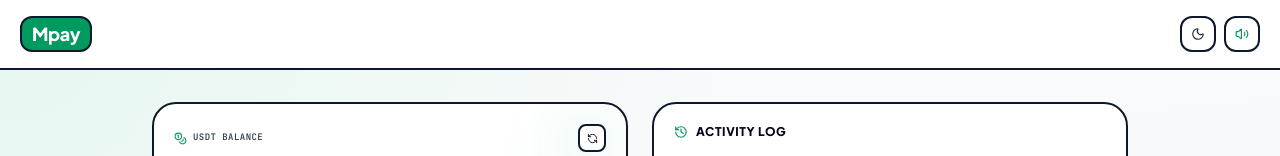
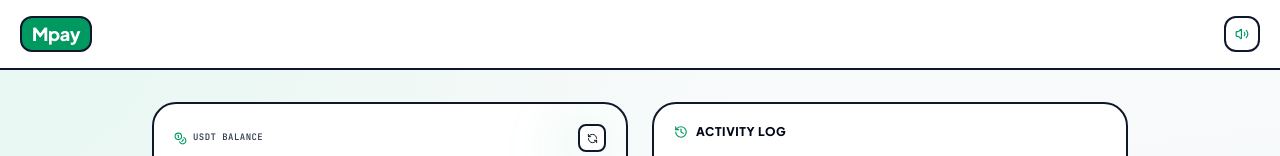
Before and after one commit to samuelchimmy/mpay, a React (Vite) app: page / in a window 1280 px wide. Shown: the top 156 px of the page. Built offline with nearby package versions, Linux system fonts and the light colour scheme.

Commit message:
refactor: remove dark mode support
Simplify the UI by removing dark mode functionality and defaulting to light mode to ensure design consistency.

```diff
--- a/src/App.tsx
+++ b/src/App.tsx
@@ -37,9 +37,7 @@ export default function App() {
     return saved ? parseFloat(saved) : 5.00;
   });
 
-  const [theme, setTheme] = useState<'light' | 'dark'>(() => {
-    return (localStorage.getItem('mpay_theme') as 'light' | 'dark') || 'light';
-  });
+  const theme = 'light' as 'light' | 'dark';
 
   // Start with completely empty transaction history - NO pre-seeded mock history items!
   const [transactions, setTransactions] = useState<Transaction[]>(() => {
@@ -95,9 +93,7 @@ export default function App() {
     localStorage.setItem('mpay_muted', isMuted.toString());
   }, [isMuted]);
 
-  useEffect(() => {
-    localStorage.setItem('mpay_theme', theme);
-  }, [theme]);
+
 
   // Dynamic balance fetcher from Celo RPC
   const fetchLiveBalances = async (addr: string, net: NetworkType, force: boolean = false) => {
@@ -226,9 +222,7 @@ export default function App() {
     setIsMuted(nextMute);
   };
 
-  const handleToggleTheme = () => {
-    setTheme(prev => (prev === 'light' ? 'dark' : 'light'));
-  };
+
 
   const handleToggleSandbox = () => {
     setWallet(prev => {
@@ -409,9 +403,7 @@ export default function App() {
       {/* Top Main Navigation Header */}
       <Header
         isMuted={isMuted}
-        theme={theme}
         onToggleMute={handleToggleMute}
-        onToggleTheme={handleToggleTheme}
       />
 
       {/* Main Workspace Layout (Two compact columns focusing entirely on transactions) */}
--- a/src/components/Header.tsx
+++ b/src/components/Header.tsx
@@ -3,25 +3,17 @@ import { Volume2, VolumeX, Sun, Moon } from 'lucide-react';
 import { sound } from '../utils/sounds';
 import { motion } from 'motion/react';
 
-interface HeaderProps {
+export interface HeaderProps {
   isMuted: boolean;
-  theme: 'light' | 'dark';
   onToggleMute: () => void;
-  onToggleTheme: () => void;
 }
 
 export const Header: React.FC<HeaderProps> = ({
   isMuted,
-  theme,
-  onToggleMute,
-  onToggleTheme
+  onToggleMute
 }) => {
   return (
-    <header className={`w-full px-5 py-4 border-b-2 flex items-center justify-between transition-all ${
-      theme === 'dark'
-        ? 'bg-[#0B0F19] border-white/20'
-        : 'bg-white border-slate-900'
-    }`} id="mpay-header">
+    <header className="w-full px-5 py-4 border-b-2 flex items-center justify-between transition-all bg-white border-slate-900" id="mpay-header">
 
       {/* Brand logo & title */}
       <div
@@ -30,34 +22,13 @@ export const Header: React.FC<HeaderProps> = ({
         }}
         className="flex items-center cursor-pointer select-none"
       >
-        <div className={`px-2.5 h-9 rounded-xl bg-minipay-green flex items-center justify-center border-2 ${
-          theme === 'dark' ? 'border-white/20' : 'border-slate-900'
-        }`}>
+        <div className="px-2.5 h-9 rounded-xl bg-minipay-green flex items-center justify-center border-2 border-slate-900">
           <span className="font-display font-extrabold text-lg text-white tracking-tight">Mpay</span>
         </div>
       </div>
 
       {/* Action Controls */}
       <div className="flex items-center gap-2">
-
-        {/* Light/Dark mode switcher */}
-        <motion.button
-          whileHover={{ scale: 1.05 }}
-          whileTap={{ scale: 0.95 }}
-          transition={{ type: "spring", stiffness: 450, damping: 22 }}
-          onClick={() => {
-            sound.play('click');
-            onToggleTheme();
-          }}
-          className={`w-9 h-9 rounded-xl border-2 flex items-center justify-center transition-all cursor-pointer ${
-            theme === 'dark'
-              ? 'bg-[#131A2E] border-white/20 hover:bg-slate-800 text-yellow-400'
-              : 'bg-white border-slate-900 hover:bg-gray-100 text-slate-800'
-          }`}
-          title="Toggle color theme"
-        >
-          {theme === 'dark' ? <Sun size={14} /> : <Moon size={14} />}
-        </motion.button>
 
         {/* Sound switch */}
         <motion.button
@@ -68,11 +39,7 @@ export const Header: React.FC<HeaderProps> = ({
             sound.play('click');
             onToggleMute();
           }}
-          className={`w-9 h-9 rounded-xl border-2 flex items-center justify-center transition-all cursor-pointer ${
-            theme === 'dark'
-              ? 'bg-[#131A2E] border-white/20 hover:bg-slate-800 text-gray-300'
-              : 'bg-white border-slate-900 hover:bg-gray-100 text-slate-800'
-          }`}
+          className="w-9 h-9 rounded-xl border-2 flex items-center justify-center transition-all cursor-pointer bg-white border-slate-900 hover:bg-gray-100 text-slate-800"
           title={isMuted ? "Unmute system" : "Mute system"}
         >
           {isMuted ? <VolumeX size={14} className="text-gray-400" /> : <Volume2 size={14} className="text-minipay-green" />}
```
